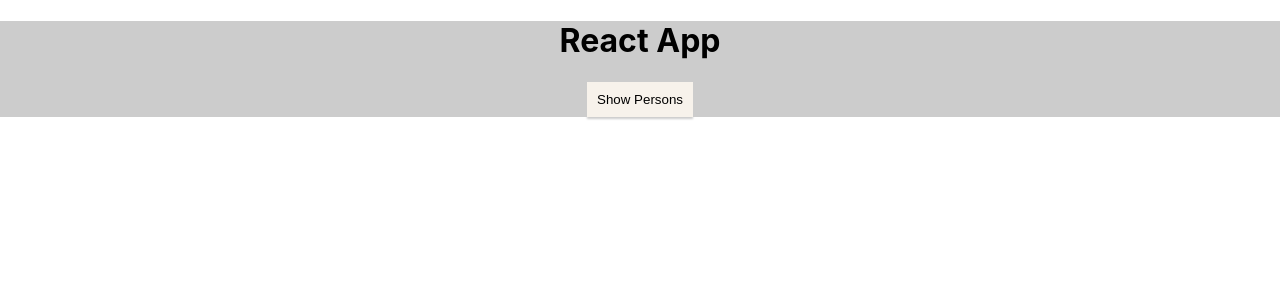
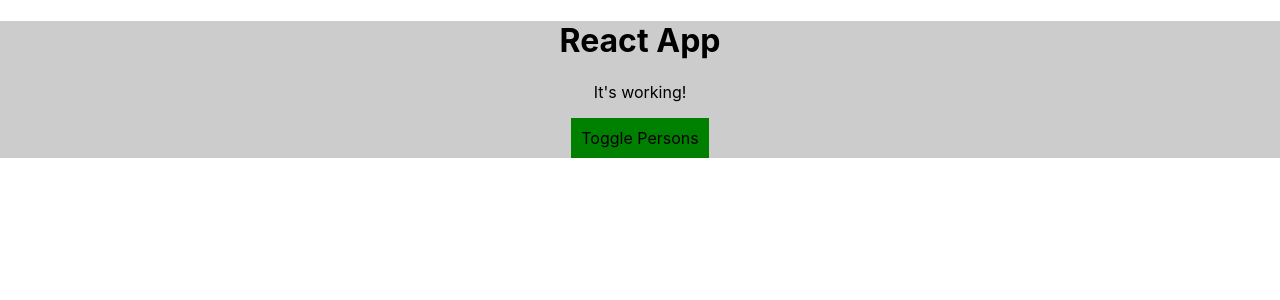
Before and after one commit to IMWinters-Student/ReactSandbox, a React (Create React App) app: page / in a window 1280 px wide. Shown: the top 300 px of the page. Built offline with nearby package versions, Linux system fonts and the light colour scheme.

Commit message:
Includes Dynamin CSS class assignment

```diff
--- a/src/App.css
+++ b/src/App.css
@@ -22,13 +22,14 @@
 .App-link {
   color: #61dafb;
 }
+.red{
+  color: red;
+}
+.bold{
+  font-weight: bold;
+}
 
-.Button {
-  border: #282c34;
-  background-color: rgb(247, 242, 235);
-  box-shadow: 0 2px 2px #ccc;
-  padding: 10px;
-}
+
 
 @keyframes App-logo-spin {
   from {
--- a/src/App.js
+++ b/src/App.js
@@ -42,6 +42,14 @@ class App extends Component {
   render() {
 
     let persons = null;
+  const style = {
+    backgroundColor: 'green',
+    padding: '10px',
+    border: '1px black',
+    font: 'inherit'
+
+
+  }
 
   if (this.state.showPersons){
     persons = (
@@ -59,20 +67,36 @@ class App extends Component {
           )
         })}
       </div>
+    );
+    style.backgroundColor = 'red';
+  }
 
-    );
+  const cssClasses = [];
+  if (this.state.persons.length <= 2){
+    cssClasses.push('red')
   }
+  if (this.state.persons.length <=1){
+    cssClasses.push('bold')
+  }
+
 
     return (
       <div className="App">
         <h1>React App</h1>
-        <button onClick={this.togglePersonsHandler} className='Button'>Show Persons</button>
+        <p className={cssClasses.join(" ")}>It's working!</p>
+        <button
+          style = {style}
+          onClick={this.togglePersonsHandler}
+          className='Button'>
+            Toggle Persons
+        </button>
         {persons}
       </div>
     );
   }
 
 
+
 }
 
 export default App;
```
